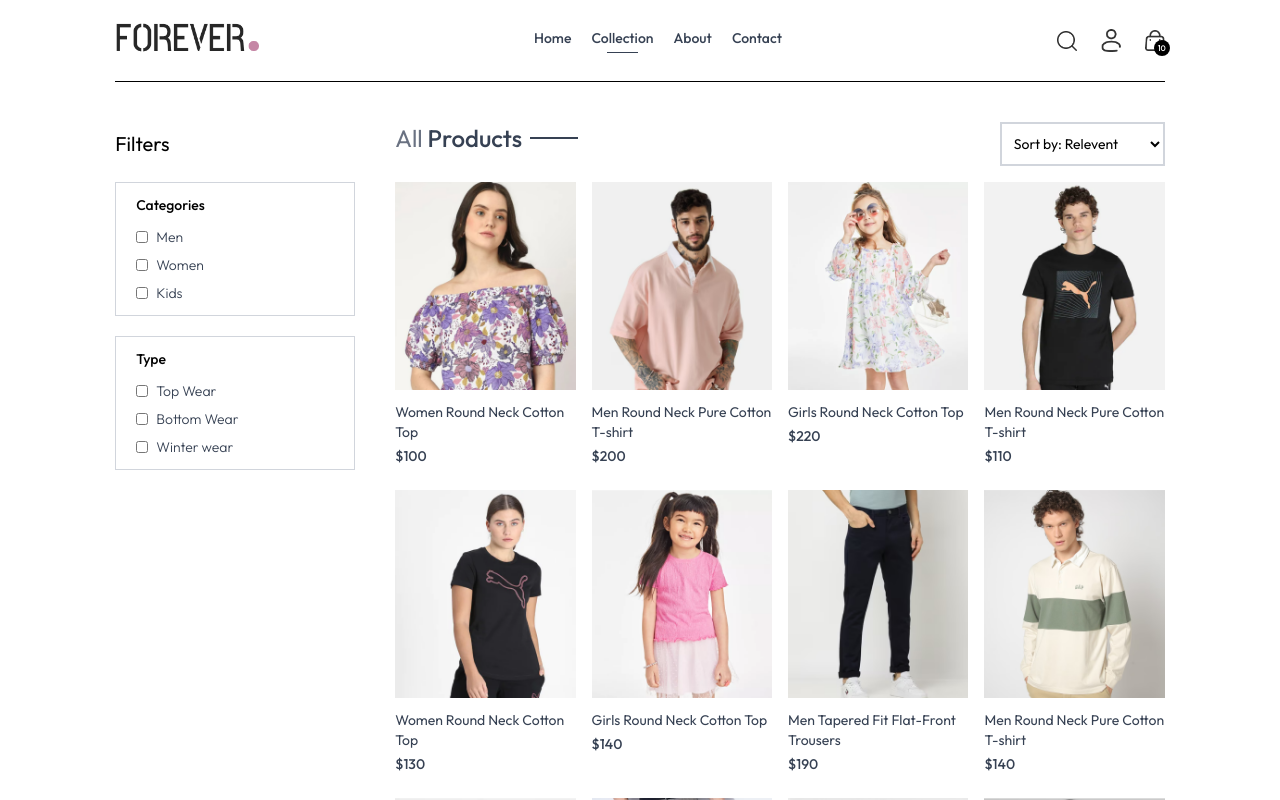
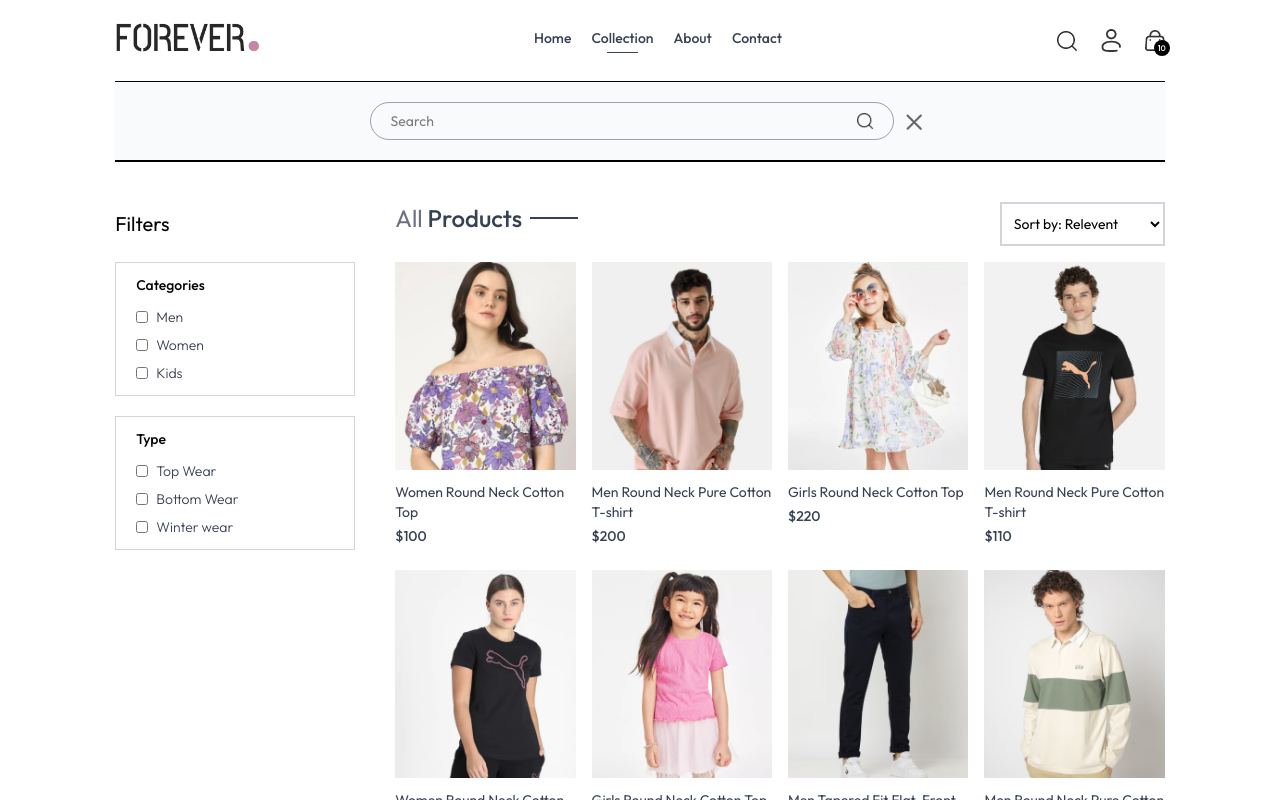
Before and after one commit to lioneldebarpan10/ecomm_mern, a React (Vite) app in the folder frontend/: page /collection in a window 1280 px wide. Both pictures are taken after a click on the picture 1066 px from the left and 40 px from the top of the page. Shown: the top 800 px of the page. Built offline with nearby package versions, Linux system fonts and the light colour scheme.

Commit message:
Search Functionality in Products Page

```diff
--- a/frontend/src/App.jsx
+++ b/frontend/src/App.jsx
@@ -11,12 +11,14 @@
 import Orders from './pages/Orders'
 import Navbar from './components/Navbar'
 import Footer from './components/Footer'
+import SearchBar from './components/SearchBar'
 
 
 const App = () => {
   return (
     <div className='px-4 sm:px-[5vw] md:px-[7vw] lg:px-[9vw]'>
       <Navbar />
+      <SearchBar />
       <Routes>
         <Route path = '/' element = {<Home/>} />
         <Route path = '/collection' element = {<Collection />} />
--- a/frontend/src/components/Navbar.jsx
+++ b/frontend/src/components/Navbar.jsx
@@ -1,11 +1,13 @@
 import React from 'react'
 import { assets } from '../assets/assets'
 import { Link, NavLink } from 'react-router-dom'
-import { useState } from 'react'
+import { useState , useContext } from 'react'
+import { ShopContext } from '../context/ShopContext'
 
 const Navbar = () => {
 
    const [visible, setVisible] = useState(false);
+   const {setShowSearch} = useContext(ShopContext);
    return (
       <div className='flex items-center justify-between py-5 font-medium'>
          {/*Left Section Logo  */}
@@ -35,7 +37,7 @@
 
          <div className='flex items-center gap-6'>
             {/*Search Icon */}
-            <img src={assets.search_icon} alt="search-icon" className='w-5 cursor-pointer' />
+            <img src={assets.search_icon} alt="search-icon" className='w-5 cursor-pointer' onClick={() => setShowSearch(true)}/>
 
             {/*Profile Menu design & dropdown */}
             <div className='group relative'>
--- /dev/null
+++ b/frontend/src/components/SearchBar.jsx
@@ -0,0 +1,35 @@
+import React, { useContext, useEffect, useState } from 'react'
+import { ShopContext } from '../context/ShopContext'
+import { assets } from '../assets/assets';
+import { useLocation } from 'react-router-dom';
+
+const SearchBar = () => {
+
+   const { search, setSearch, showSearch, setShowSearch } = useContext(ShopContext);
+   /*Search bar is only visible in Collection page*/
+   const location = useLocation();
+   const [visible, setVisible] = useState(false);
+
+   useEffect(() => {
+      if (location.pathname.includes('collection')) {
+         setVisible(true);
+      }
+      else {
+         setVisible(false);
+      }
+
+   }, [location]);
+
+   return showSearch && visible ? (
+      <div className='border-t border-b bg-gray-50 text-center'>
+         <div className='inline-flex items-center justify-center border border-gray-400 px-5 py-2 my-5 mx-3 rounded-full w-3/4 sm:w-1/2'>
+            <input value={search} onChange={(e) => setSearch(e.target.value)} type="text" placeholder='Search' className='flex-1 outline-none bg-inherit text-sm' />
+            <img src={assets.search_icon} alt="search-icon" className='w-4' />
+         </div>
+         <img src={assets.cross_icon} alt="cross-icon" className='w-4 inline cursor-pointer' onClick={() => setShowSearch(false)} />
+
+      </div>
+   ) : null
+}
+
+export default SearchBar
--- a/frontend/src/context/ShopContext.jsx
+++ b/frontend/src/context/ShopContext.jsx
@@ -1,4 +1,4 @@
-import { createContext } from "react";
+import { createContext, useState } from "react";
 import { products } from "../assets/assets";
 
 export const ShopContext = createContext();
@@ -6,9 +6,14 @@
 const ShopContextProvider = (props) => {
    const currency = '$';
    const delivery_fee = 10;
+   const [search , setSearch] = useState('');
+   const [showSearch , setShowSearch] = useState(false);
+
+
 
    const value = {
-      products, currency, delivery_fee
+      products, currency, delivery_fee,
+      search , setSearch , showSearch , setShowSearch
    }
 
    return (
--- a/frontend/src/pages/Collection.jsx
+++ b/frontend/src/pages/Collection.jsx
@@ -6,7 +6,7 @@
 
 const Collection = () => {
 
-  const { products } = useContext(ShopContext);
+  const { products , search , showSearch } = useContext(ShopContext);
   const [showFilter, setShowFilter] = useState(false);
   const [filterProducts, setFilterProducts] = useState([]);
   const [category, setCategory] = useState([]);
@@ -35,6 +35,14 @@
   const applyFilter = () => {
 
     let productsCopy = products.slice();
+
+    if(showSearch && search){
+      // product name & search query in lower case
+      productsCopy = productsCopy.filter(item => item.name.toLowerCase().includes(search.toLowerCase()));
+    }
+
+
+    // Category & subcategory logic
     if (category.length > 0) {
       productsCopy = productsCopy.filter(item => category.includes(item.category));
     }
@@ -67,7 +75,7 @@
 
   useEffect(() => {
     applyFilter();
-  }, [category, subCategory]);
+  }, [category, subCategory , search , showSearch]);
 
   useEffect(() => {
     sortProduct();
```
